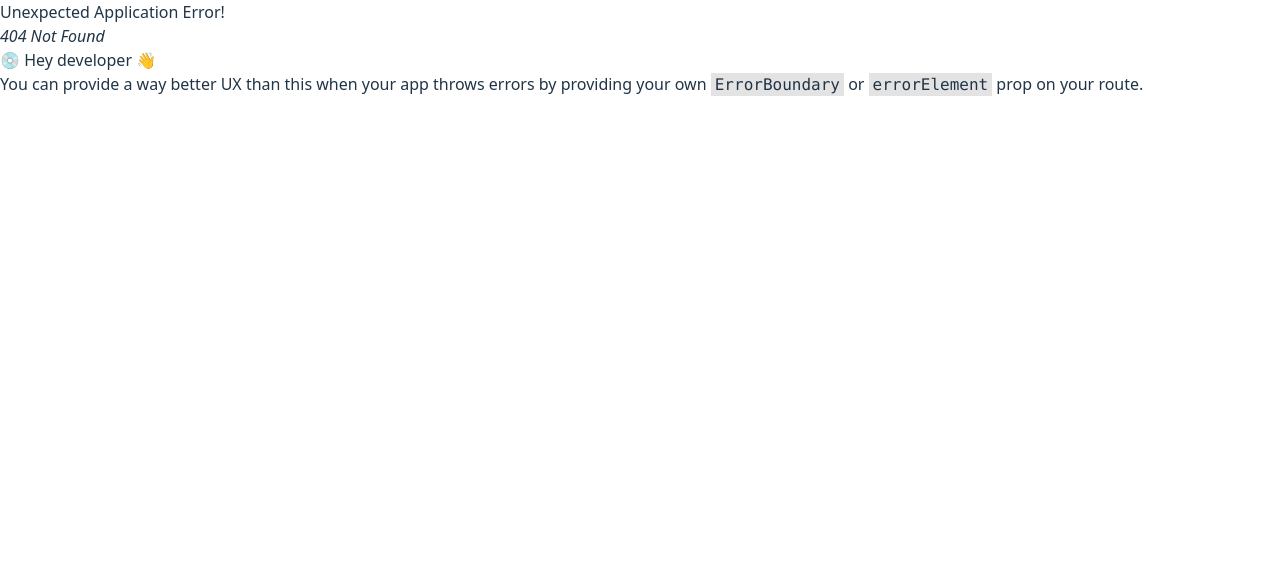
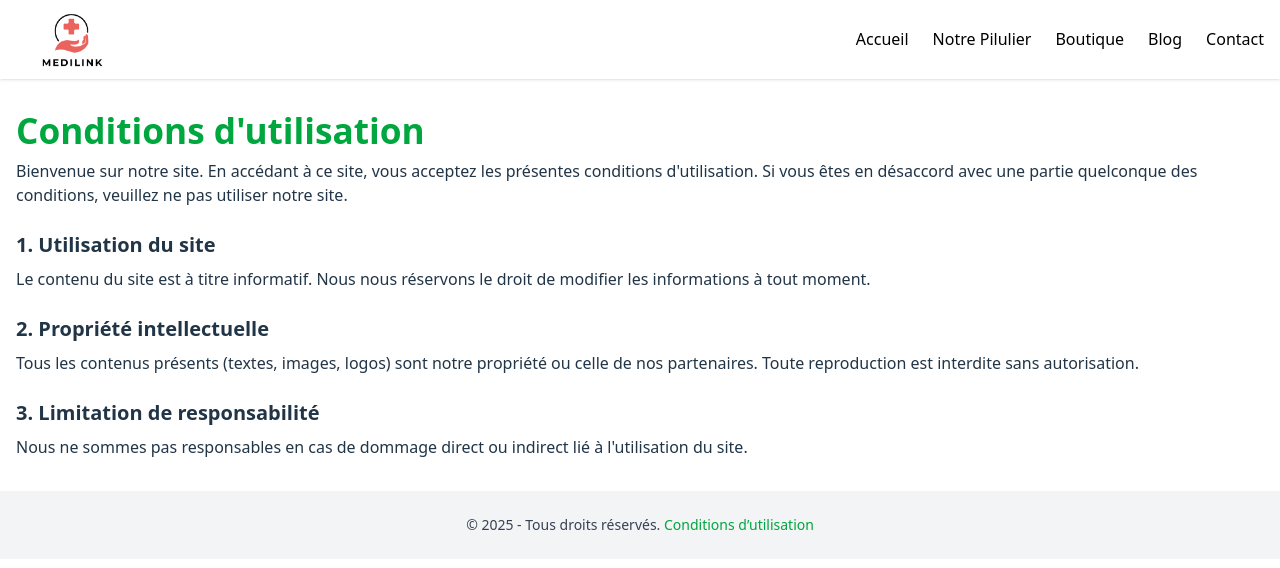
Before and after one commit to steeven-louk/medilink, a React (Vite) app: page /conditions-utilisation in a window 1280 px wide. Before the commit this address had no page. Shown: the top 568 px of the page. Built offline with nearby package versions, Linux system fonts and the light colour scheme.

Commit message:
modification du footer et ajout d'une page de condition d'utilisation

```diff
--- a/src/components/footer.jsx
+++ b/src/components/footer.jsx
@@ -2,7 +2,18 @@ import React from 'react'
 
 const Footer = () => {
   return (
-    <footer className='md:p-4 p-2 bg-gray-800 text-center mt-5 font-semibold'>&copy;Copyright - 2025</footer>
+    // <footer className='md:p-4 p-2 bg-gray-800 text-center mt-5 font-semibold'>&copy;Copyright - 2025</footer>
+    <footer className="bg-gray-100 text-center py-6 text-sm text-gray-700">
+      <div className="container mx-auto">
+        <p>
+          © {new Date().getFullYear()} - Tous droits réservés.
+          {' '}
+          <a href="/conditions-utilisation" className="text-green-600 hover:underline">
+            Conditions d’utilisation
+          </a>
+        </p>
+      </div>
+    </footer>
   )
 }
 
--- a/src/components/heros.jsx
+++ b/src/components/heros.jsx
@@ -13,9 +13,11 @@ const Heros = () => {
         <p className="mt-4 font-semibold ">
         Un pilulier malin et coloré, connecté à votre appli mobile, pour suivre vos traitements en toute simplicité ! Plus d'oubli, plus de tracas : votre pilulier vous rappelle vos médicaments et alerte vos proches en cas de besoin. Une gestion facile, pratique et rassurante au quotidien
         </p>
+        <a href="/notrePilulier">
         <button className="mt-6 bg-green-500 text-white px-6 py-2 rounded-md shadow hover:bg-green-600 transition duration-300">
           Découvrez notre pilulier
         </button>
+        </a>
       </div>
     </header>
   )
--- a/src/components/testimonial.jsx
+++ b/src/components/testimonial.jsx
@@ -28,11 +28,11 @@ const Testimonial = () => {
     <div className="my-8 px-4">
       <h1 className="text-2xl md:text-3xl font-bold text-center capitalize mb-8">Témoignages</h1>
 
-      <section className="container mx-auto flex flex-wrap justify-center gap-6">
+      <section className="container  mx-auto flex flex-wrap justify-center gap-6">
         {testimonials.map((item, index) => (
           <div
             key={index}
-            className="w-full max-w-md bg-white p-6 rounded-md shadow-md hover:shadow-lg transition-shadow duration-300"
+            className="w-full shadow-md shadow-gray-300 max-w-md bg-white p-6 rounded-md shadow-md hover:shadow-lg transition-shadow duration-300"
           >
             <h2 className="text-lg font-semibold capitalize text-gray-800">{item.name}</h2>
             <hr className="my-3 w-16 border-green-500" />
--- a/src/main.jsx
+++ b/src/main.jsx
@@ -10,6 +10,7 @@ import RootLayout from './pages/layouts/rootLayout.jsx'
 import Contact from './pages/contact/contact.jsx'
 import NotrePilulier from './pages/notrePilulier/notrePililuer.jsx'
 import Boutique from './pages/boutique/boutique.jsx'
+import ConditionsUtilisation from './pages/condition-general/condition.jsx'
 
 const router = createBrowserRouter([
   {
@@ -40,6 +41,10 @@ const router = createBrowserRouter([
       path:"/boutique",
       element:<Boutique/>,
     },
+    {
+  path:"/conditions-utilisation",
+  element:<ConditionsUtilisation/>,
+}
     ]
   }
 ])
--- /dev/null
+++ b/src/pages/condition-general/condition.jsx
@@ -0,0 +1,35 @@
+// src/pages/conditions/conditions.jsx
+import React from 'react';
+
+const ConditionsUtilisation = () => {
+  return (
+    <section className="container mx-auto px-4 py-8">
+      <h1 className="text-2xl font-bold text-green-600 mb-4">Conditions d'utilisation</h1>
+      <p className="mb-4">
+        Bienvenue sur notre site. En accédant à ce site, vous acceptez les présentes conditions
+        d'utilisation. Si vous êtes en désaccord avec une partie quelconque des conditions, veuillez
+        ne pas utiliser notre site.
+      </p>
+
+      <h2 className="text-xl font-semibold mt-6 mb-2">1. Utilisation du site</h2>
+      <p className="mb-4">
+        Le contenu du site est à titre informatif. Nous nous réservons le droit de modifier les
+        informations à tout moment.
+      </p>
+
+      <h2 className="text-xl font-semibold mt-6 mb-2">2. Propriété intellectuelle</h2>
+      <p className="mb-4">
+        Tous les contenus présents (textes, images, logos) sont notre propriété ou celle de nos
+        partenaires. Toute reproduction est interdite sans autorisation.
+      </p>
+
+      <h2 className="text-xl font-semibold mt-6 mb-2">3. Limitation de responsabilité</h2>
+      <p>
+        Nous ne sommes pas responsables en cas de dommage direct ou indirect lié à l'utilisation du
+        site.
+      </p>
+    </section>
+  );
+};
+
+export default ConditionsUtilisation;
```
Also changed, not shown: src/components/navbar.jsx (+0 -75 lines).
